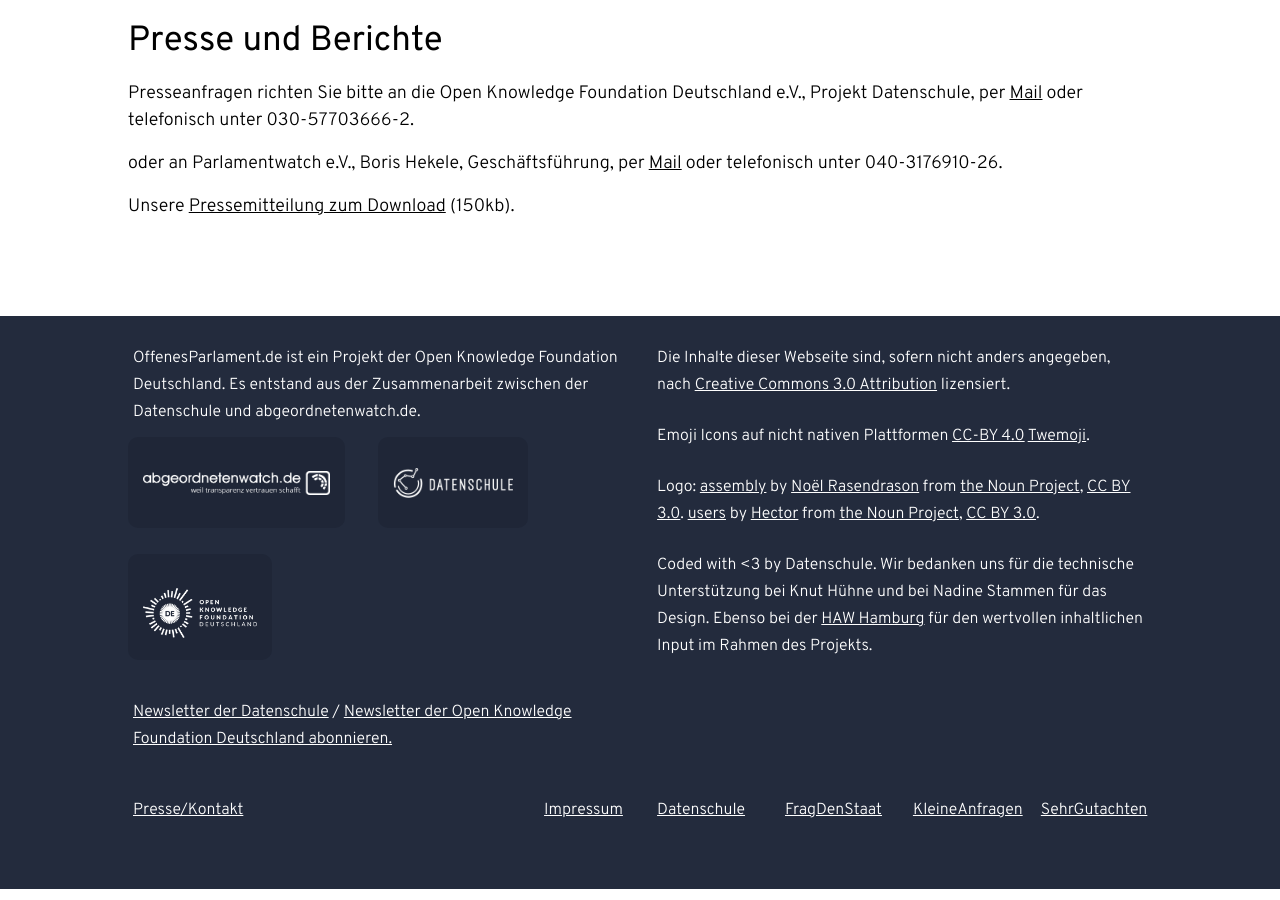
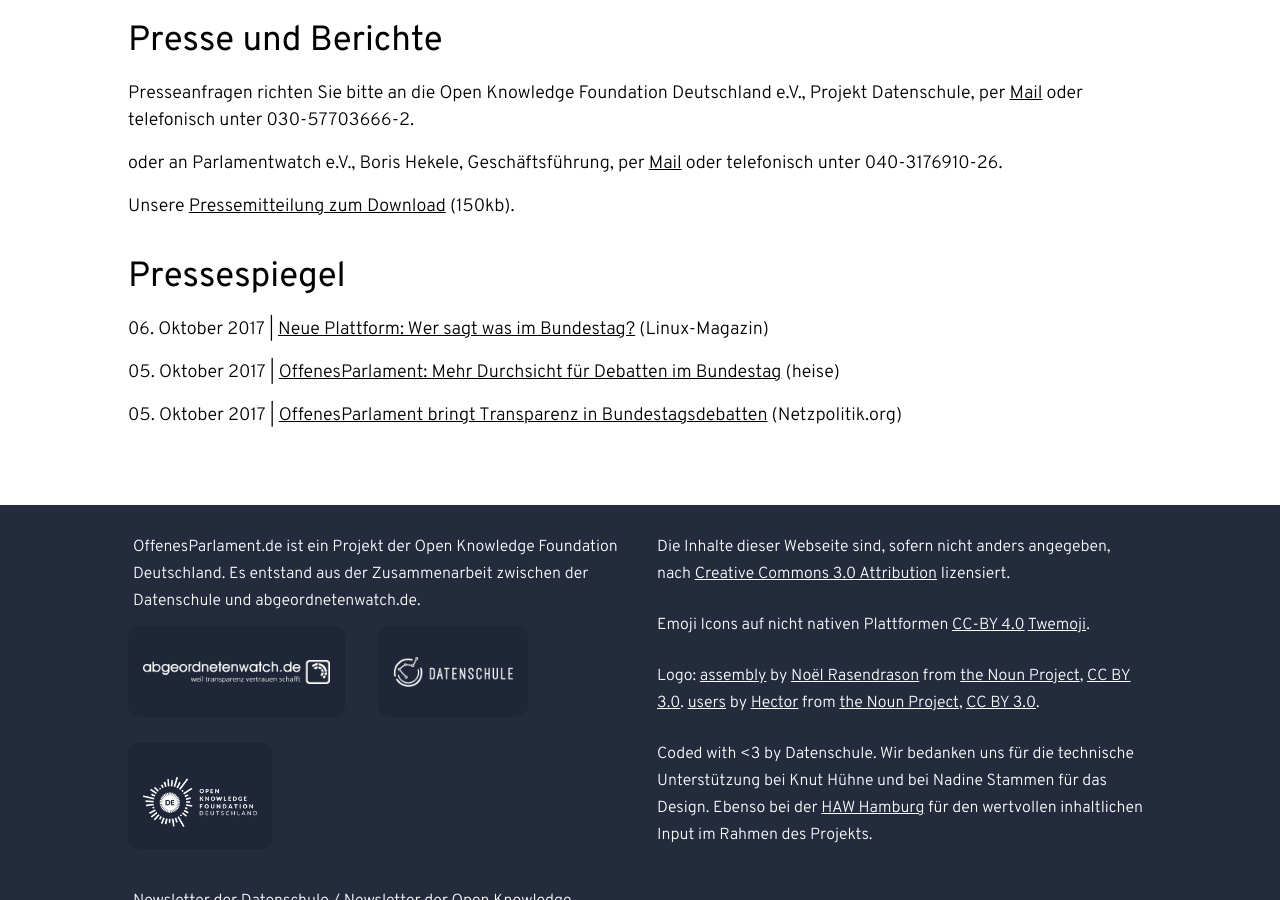
Before and after one commit to Datenschule/offenesparlament.de-frontend, a Jekyll site: the page built from index.html, in a window 1280 px wide and 900 px high, scrolled down 1804 px. Built offline with Jekyll 4.4.1, drawn with Linux system fonts in a browser that asks for light colours; comment, search, counter and statistics services are not loaded.

Commit message:
add press quotes to op

```diff
--- a/index.html
+++ b/index.html
@@ -121,15 +121,17 @@
 		<p>Unsere <a href="/static/downloads/10-2017-pressemitteilung-okfde-aw-offenes-parlament.pdf">Pressemitteilung zum Download</a> (150kb).</p>
 	</div>
 </div>
-<!---
+
 <div class="container">
     <div class="container-left-12">
         <h1 class="text-left">Pressespiegel</h1>
     </div>
     <div class="container-left-12">
-        <p> xx. Monat 2017 | "verlinkter Titel" (Quelle)
+		<p> 06. Oktober 2017 | <a href="http://www.linux-magazin.de/NEWS/Neue-Plattform-Wer-sagt-was-im-Bundestag">Neue Plattform: Wer sagt was im Bundestag?</a> (Linux-Magazin)
+        </p>
+        <p> 05. Oktober 2017 | <a href="https://www.heise.de/newsticker/meldung/Offenes-Parlament-Mehr-Durchsicht-fuer-Debatten-im-Bundestag-3849802.html">OffenesParlament: Mehr Durchsicht für Debatten im Bundestag</a> (heise)
+        </p>
+        <p> 05. Oktober 2017 | <a href="https://netzpolitik.org/2017/offenes-parlament-bringt-transparenz-in-bundestagsdebatten/">OffenesParlament bringt Transparenz in Bundestagsdebatten</a> (Netzpolitik.org)
         </p>
     </div>
 </div>
-
--->
```
